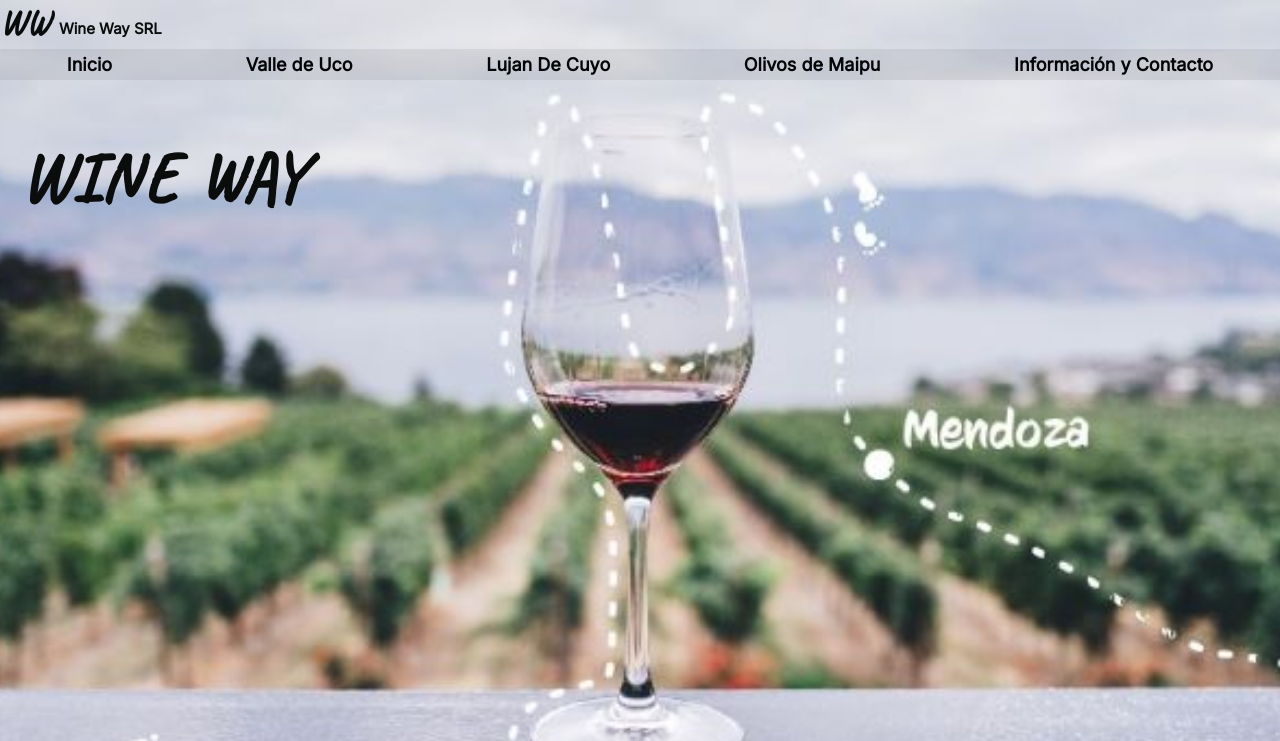
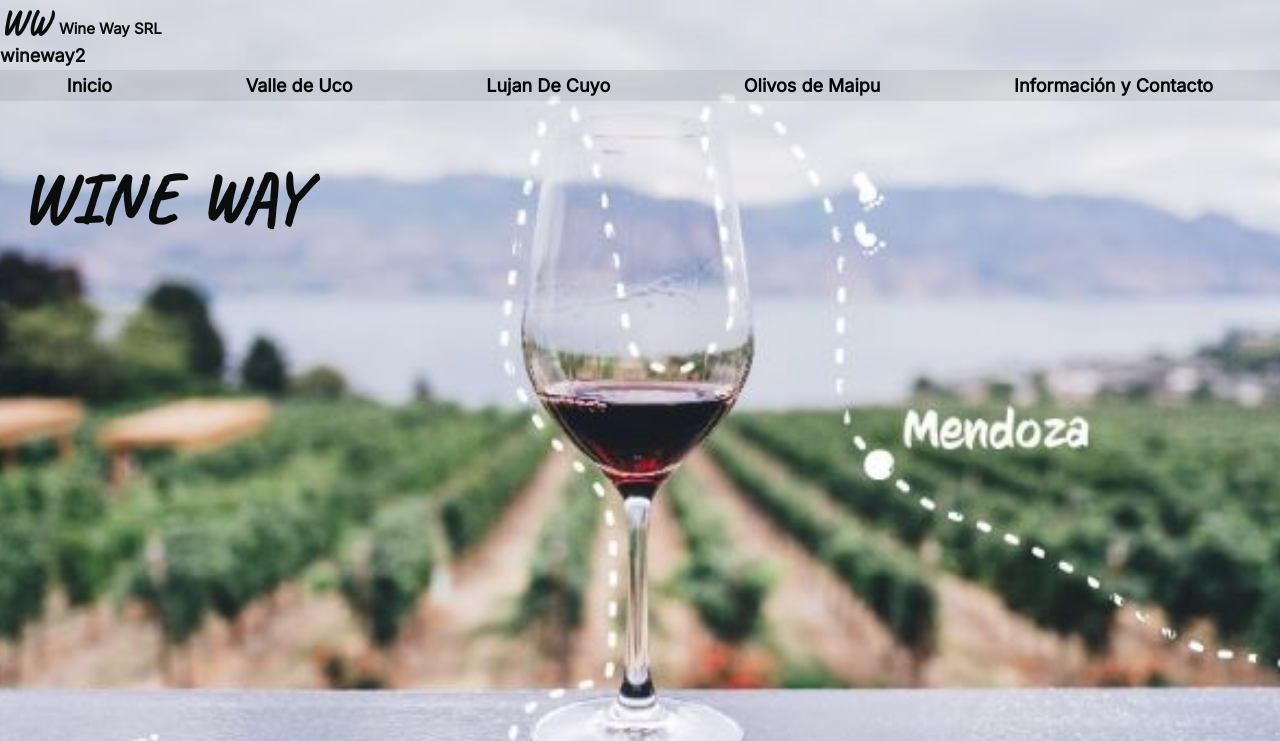
Before and after one commit to Damiwk14/WineWay, a plain HTML site: page index.html in a window 1280 px wide. Shown: the top 741 px of the page. Drawn offline with Linux system fonts and the light colour scheme.

Commit message:
prueba2+p

```diff
--- a/index.html
+++ b/index.html
@@ -16,7 +16,8 @@
     <header>
         <section id="logoTitulo">
         <h4 class="titulo" ><a class="logo" href="./index.html"> WW </a> Wine Way SRL</h4>
-        </section>
+            <p>wineway2</p>
+    </section>
     <nav>
 
         <li>   <a href="./index.html" class="menu"> Inicio</a></li>
```
